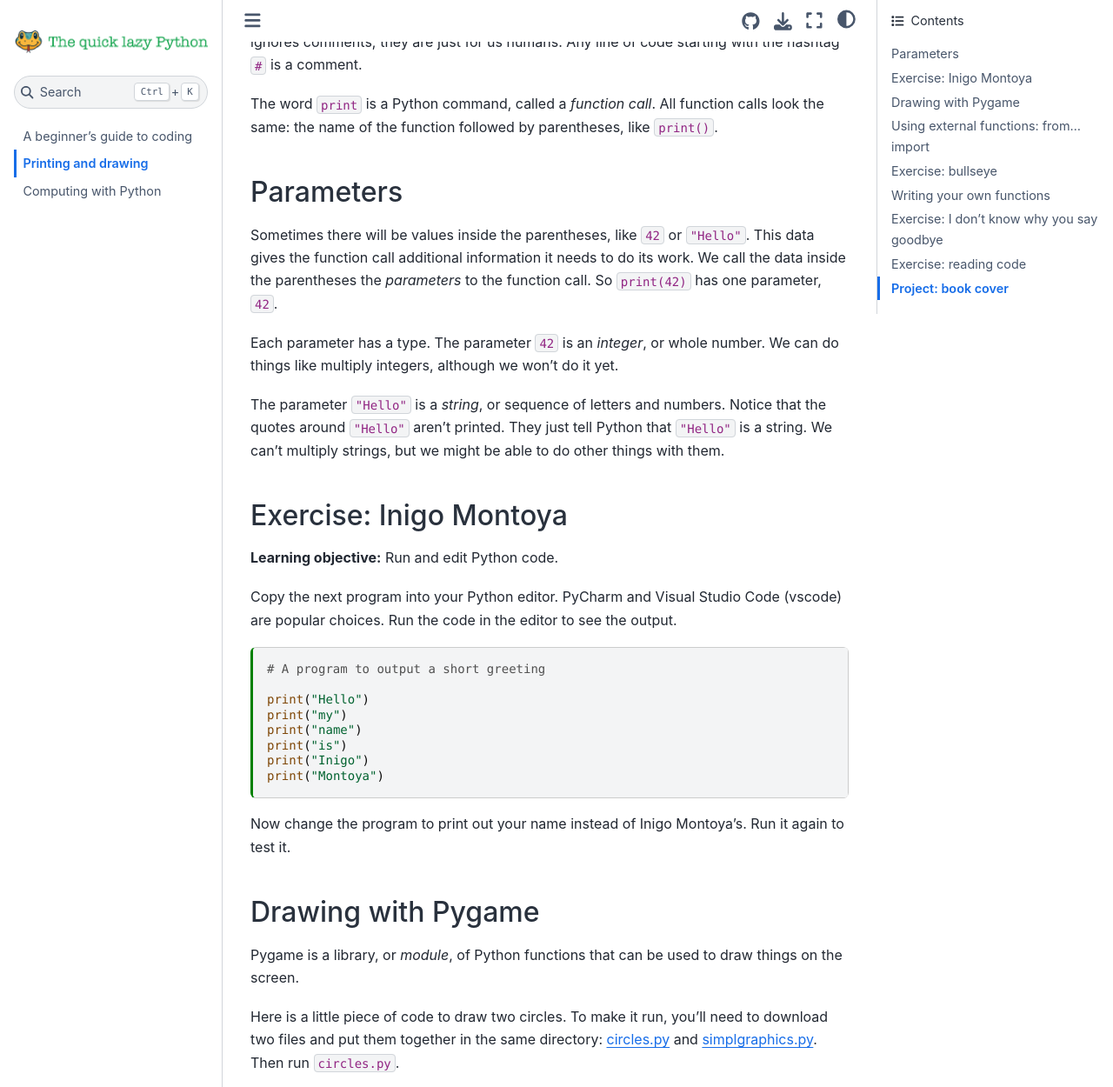
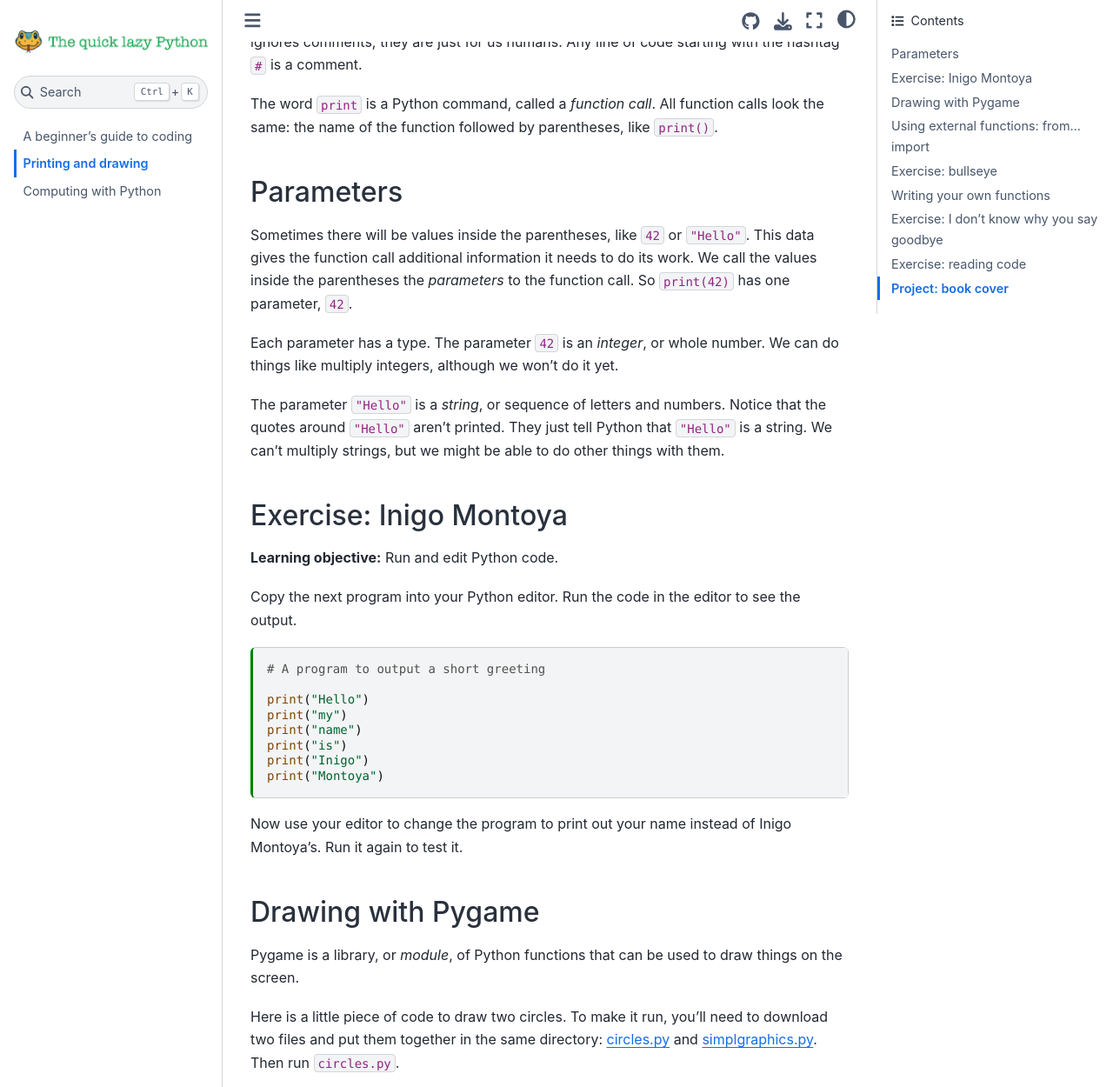
Before and after one commit to dbalkcom/qlpython, a Jupyter Book: the page built from book/01drawing.md, in a window 1280 px wide and 1400 px high, scrolled down 634 px, cut to the strip 0-1250 px from the top of the window. Shown: the whole strip at 87% size. Built offline with Jupyter Book 1.0.4 settings and Sphinx 7.4.7 and the Sphinx Book theme 1.1.4, drawn with Linux system fonts in a browser that asks for light colours.

Commit message:
typo fix

````diff
--- a/book/01drawing.md
+++ b/book/01drawing.md
@@ -43,7 +43,7 @@ The word `print` is a Python command, called a *function call*. All function cal
 
 ## Parameters
 
-Sometimes there will be values inside the parentheses, like `42` or `"Hello"`. This data gives the function call additional information it needs to do its work. We call the data inside the parentheses the *parameters* to the function call. So `print(42)` has one parameter, `42`.
+Sometimes there will be values inside the parentheses, like `42` or `"Hello"`. This data gives the function call additional information it needs to do its work. We call the values inside the parentheses the *parameters* to the function call. So `print(42)` has one parameter, `42`.
 
 Each parameter has a type. The parameter `42` is an *integer*, or whole number. We can do things like multiply integers, although we won't do it yet.
 
@@ -53,7 +53,7 @@ The parameter `"Hello"` is a *string*, or sequence of letters and numbers. Notic
 
 **Learning objective:** Run and edit Python code.
 
-Copy the next program into your Python editor. PyCharm and Visual Studio Code (vscode) are popular choices. Run the code in the editor to see the output.
+Copy the next program into your Python editor. Run the code in the editor to see the output.
 
 ```{code-cell}
 :tags: [hide-output]
@@ -67,7 +67,7 @@ print("Inigo")
 print("Montoya")
 ```
 
-Now change the program to print out your name instead of Inigo Montoya's. Run it again to test it.
+Now use your editor to change the program to print out your name instead of Inigo Montoya's. Run it again to test it.
 
 ## Drawing with Pygame
 
````
